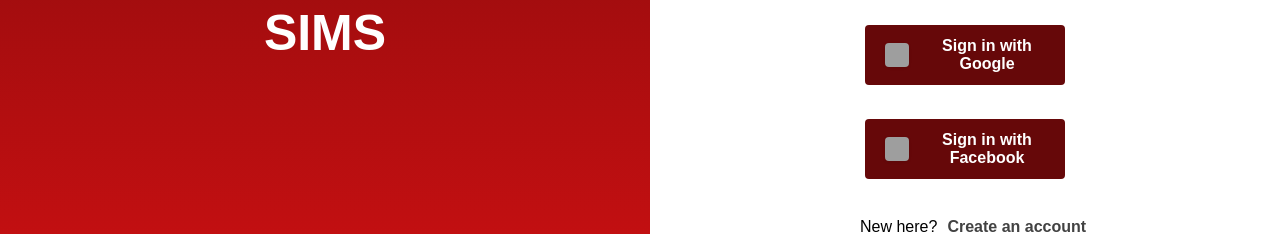
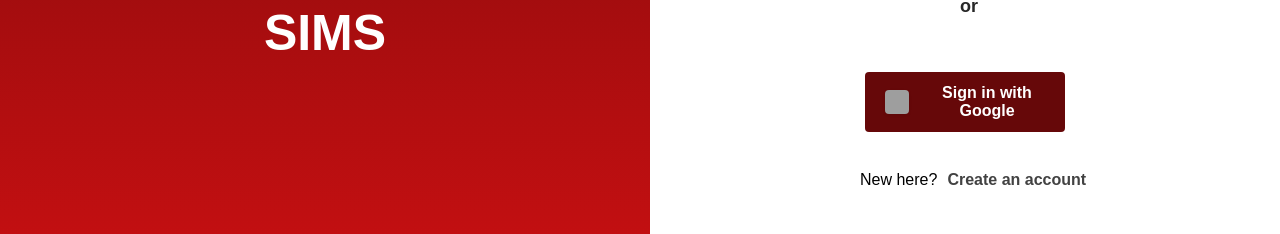
Before and after one commit to 202100119walleen/mycapstonetwo, a React (Create React App) app in the folder my-app/: page / in a window 1280 px wide. Shown: the part 487-721 px from the top of the page. Built offline with nearby package versions, Linux system fonts and the light colour scheme; grey boxes are pictures that could not be loaded.

Commit message:
remove fb login

```diff
--- a/my-app/src/components/SignInPage.js
+++ b/my-app/src/components/SignInPage.js
@@ -1,6 +1,6 @@
 import React, { useState } from 'react';
 import { signInWithEmailAndPassword, signInWithPopup } from 'firebase/auth';
-import { auth, googleProvider, facebookProvider } from '../firebase/firebase-config';
+import { auth, googleProvider } from '../firebase/firebase-config'; // Removed facebookProvider
 import { useNavigate } from 'react-router-dom';
 import './SignInPage.css'; // Ensure you have the CSS file for styling
 
@@ -23,15 +23,6 @@ const SignInPage = () => {
   const handleGoogleSignIn = async () => {
     try {
       await signInWithPopup(auth, googleProvider);
-      navigate('/dashboard');
-    } catch (error) {
-      setError(error.message);
-    }
-  };
-
-  const handleFacebookSignIn = async () => {
-    try {
-      await signInWithPopup(auth, facebookProvider);
       navigate('/dashboard');
     } catch (error) {
       setError(error.message);
@@ -83,10 +74,7 @@ const SignInPage = () => {
               <img src="https://developers.google.com/identity/images/g-logo.png" alt="Google Logo" />
               Sign in with Google
             </button>
-              <button type="button" className="facebook-signin" onClick={handleFacebookSignIn}>
-                <img src="https://www.facebook.com/images/fb_icon_325x325.png" alt="Facebook Logo" />
-                Sign in with Facebook
-              </button>
+            {/* Removed Facebook sign-in button */}
           </div>
           <div className="new-account">
             <span>New here? </span><a href="/create-account" className="create-account">Create an account</a>
```
Lines whose indentation alone changed are shown as unchanged.
